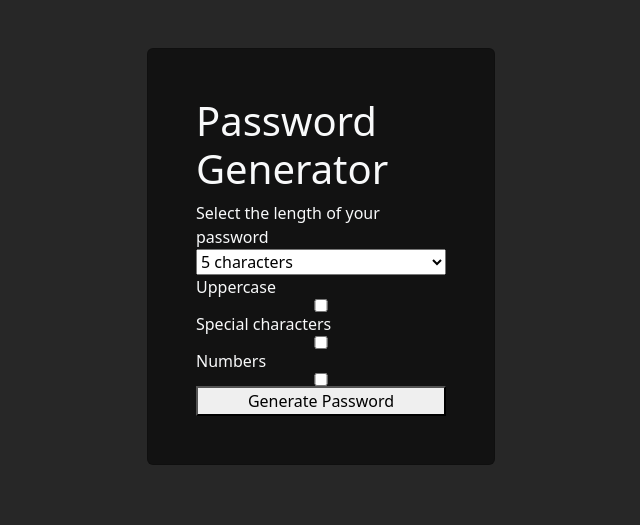
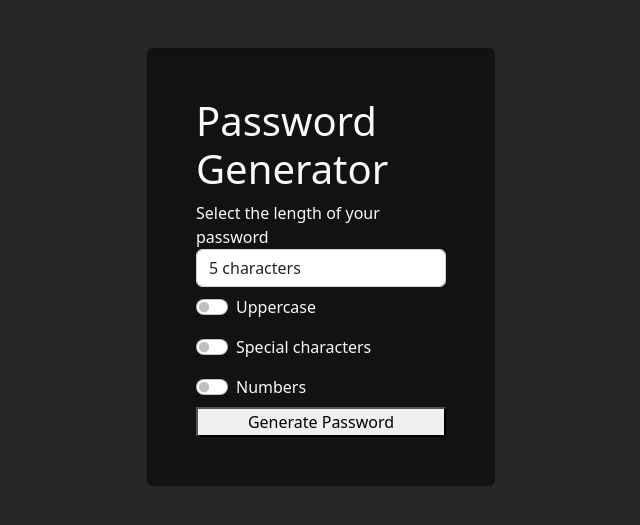
Before and after one commit to Evanderss/Password-Generator, a Django app: page / in a window 1280 px wide. Shown: the part 56-581 px from the top of the page, without its empty margins (319-959 px from the left). Run offline with Django 4.2, Linux system fonts and the light colour scheme.

Commit message:
Proyecto terminado

```diff
--- a/generator/templates/generator/home.html
+++ b/generator/templates/generator/home.html
@@ -8,7 +8,7 @@
         <h1>Password Generator </h1>
 
         <label for="length">Select the length of your password</label>
-        <select name="length" id="length">
+        <select name="length" id="length" class="form-control">
             <option value="5">5 characters</option>
             <option value="6">6 characters</option>
             <option value="7">7 characters</option>
@@ -22,14 +22,21 @@
             <option value="15">15 characters</option>
         </select>
 
-        <label for="uppercase">Uppercase</label>
-        <input type="checkbox" name="uppercase" id="uppercase">
+        <div class="form-check form-switch my-2">
+        <label for="uppercase" class="form-check-label">Uppercase</label>
+        <input type="checkbox" name="uppercase" id="uppercase" class="form-check-input">
+        </div>
 
-        <label for="special">Special characters</label>
-        <input type="checkbox" name="special" id="special">
+        <div class="form-check form-switch my-2">
+        <label for="special" class="form-check-label">Special characters</label>
+        <input type="checkbox" name="special" id="special" class="form-check-input">
+        </div>
 
-        <label for="numbers">Numbers</label>
-        <input type="checkbox" name="numbers" id="numbers">
+        <div class="form-check form-switch my-2">
+        <label for="numbers" class="form-check-label">Numbers</label>
+        <input type="checkbox" name="numbers" id="numbers" class="form-check-input">
+        </div>
+
         <button>Generate Password</button>
     </form>
 </div>
```
Also changed, not shown: generator/templates/generator/about.html (+3 -5 lines).
